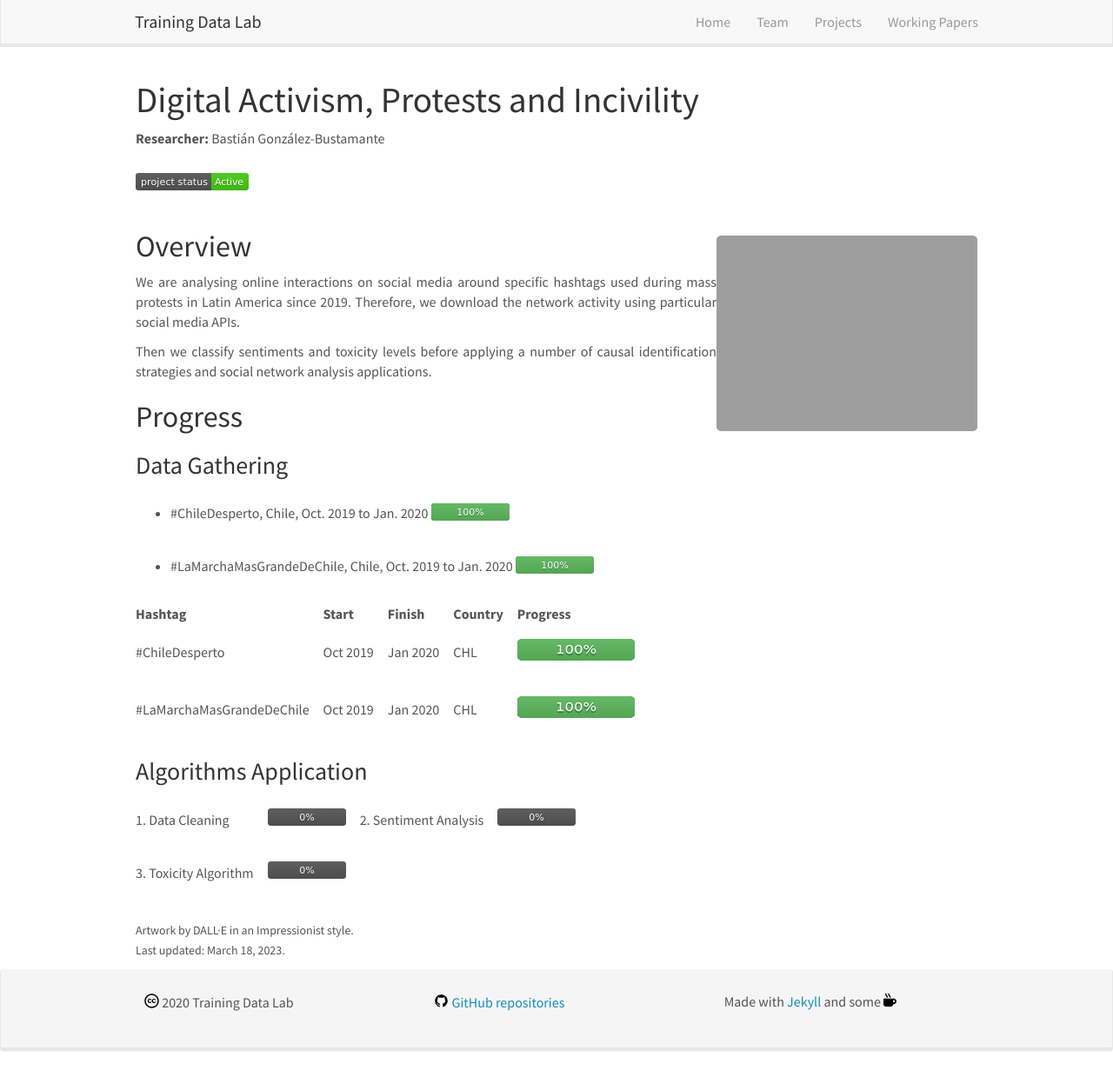
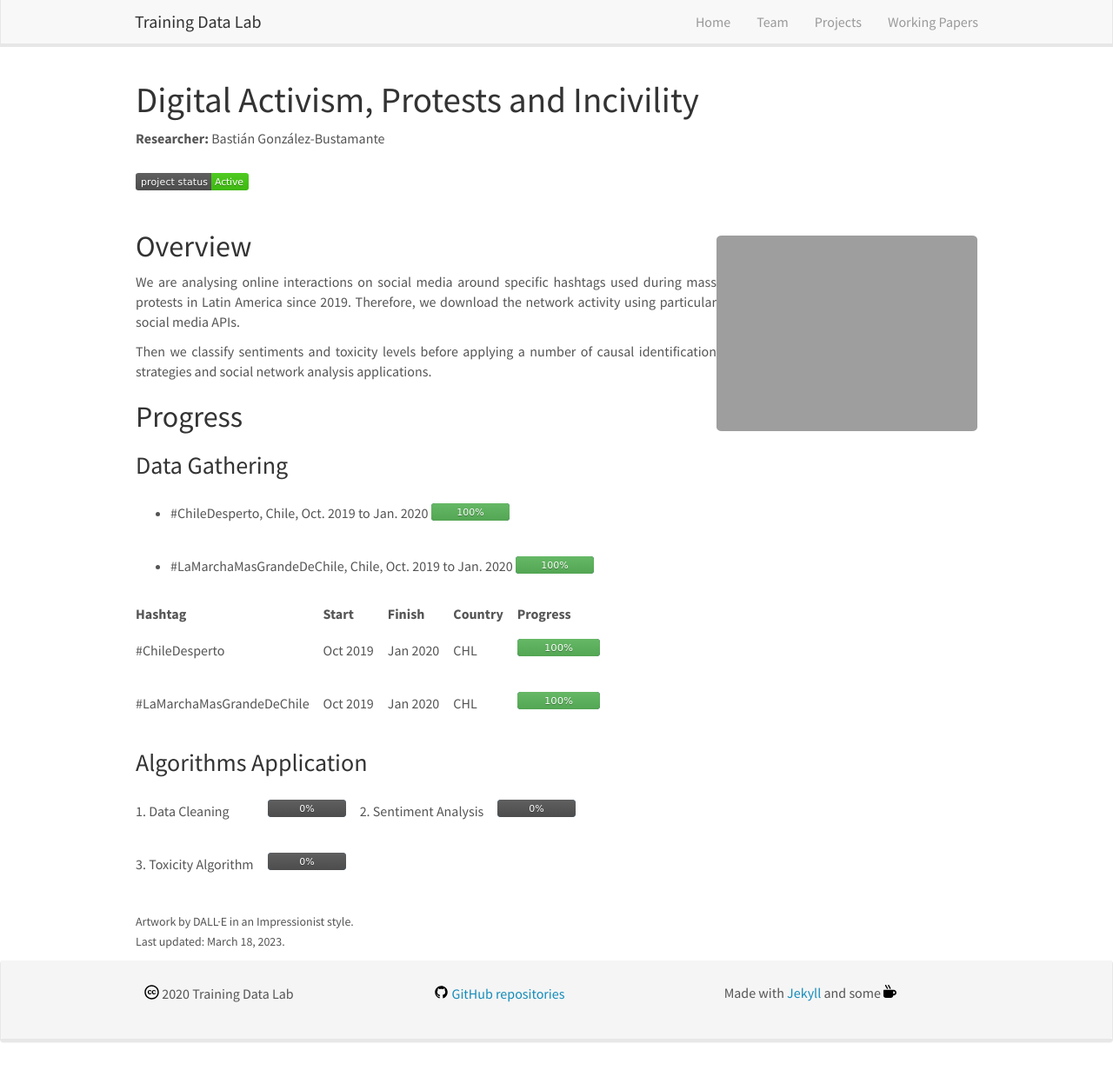
Before and after one commit to training-datalab/old-training-datalab.com, a Jekyll site: the page built from _pages/digital-activism-protests-and-incivility.md, in a window 1280 px wide and 1231 px high. Shown: the whole window at 87% size. Built offline with Jekyll 4.4.1, drawn with Linux system fonts in a browser that asks for light colours; nearby versions of some CDN libraries.

Commit message:
Update digital-activism-protests-and-incivility.md

```diff
--- a/_pages/digital-activism-protests-and-incivility.md
+++ b/_pages/digital-activism-protests-and-incivility.md
@@ -29,8 +29,8 @@
 
 | Hashtag | &nbsp;&nbsp;&nbsp;&nbsp;&nbsp; | Start | &nbsp;&nbsp;&nbsp;&nbsp;&nbsp; | Finish | &nbsp;&nbsp;&nbsp;&nbsp;&nbsp; | Country | &nbsp;&nbsp;&nbsp;&nbsp;&nbsp; | Progress |
 |---|---|---|---|---|---|---|---|---|
-| #ChileDesperto | &nbsp;&nbsp;&nbsp;&nbsp;&nbsp; | Oct 2019 | &nbsp;&nbsp;&nbsp;&nbsp;&nbsp; | Jan 2020 | &nbsp;&nbsp;&nbsp;&nbsp;&nbsp; | CHL | &nbsp;&nbsp;&nbsp;&nbsp;&nbsp; | <img src="{{ site.url }}{{ site.baseurl }}/badges/progress_bar/100.svg" alt="Progress Bar" height="25" width="135" /> |
-| #LaMarchaMasGrandeDeChile | &nbsp;&nbsp;&nbsp;&nbsp;&nbsp; | Oct 2019 | &nbsp;&nbsp;&nbsp;&nbsp;&nbsp; | Jan 2020 | &nbsp;&nbsp;&nbsp;&nbsp;&nbsp; | CHL | &nbsp;&nbsp;&nbsp;&nbsp;&nbsp; | <img src="{{ site.url }}{{ site.baseurl }}/badges/progress_bar/100.svg" alt="Progress Bar" height="25" width="135" /> |
+| #ChileDesperto | &nbsp;&nbsp;&nbsp;&nbsp;&nbsp; | Oct 2019 | &nbsp;&nbsp;&nbsp;&nbsp;&nbsp; | Jan 2020 | &nbsp;&nbsp;&nbsp;&nbsp;&nbsp; | CHL | &nbsp;&nbsp;&nbsp;&nbsp;&nbsp; | <img src="{{ site.url }}{{ site.baseurl }}/badges/progress_bar/100.svg" alt="Progress Bar" height="20" width="95" /> |
+| #LaMarchaMasGrandeDeChile | &nbsp;&nbsp;&nbsp;&nbsp;&nbsp; | Oct 2019 | &nbsp;&nbsp;&nbsp;&nbsp;&nbsp; | Jan 2020 | &nbsp;&nbsp;&nbsp;&nbsp;&nbsp; | CHL | &nbsp;&nbsp;&nbsp;&nbsp;&nbsp; | <img src="{{ site.url }}{{ site.baseurl }}/badges/progress_bar/100.svg" alt="Progress Bar" height="20" width="95" /> |
 
 ### Algorithms Application
 
```
